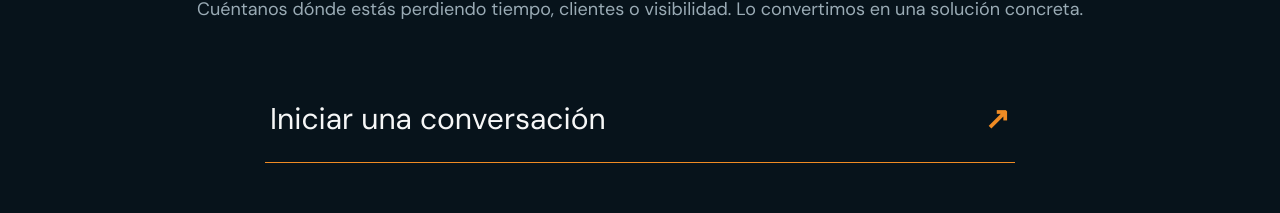
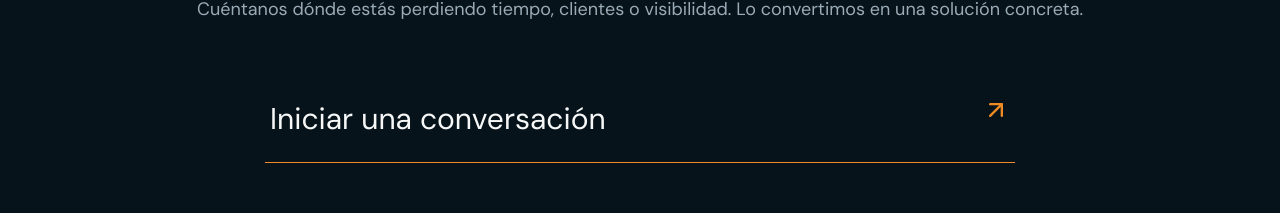
Before and after one commit to stonerootgroup/stonerootgroup.github.io, a Next.js app: page / in a window 1280 px wide. Shown: the part 5325-5538 px from the top of the page. Built offline with nearby package versions, Linux system fonts and the light colour scheme.

Commit message:
Update contact section: replace icon with ArrowUpRight for improved visual consistency

```diff
--- a/src/components/HomePage.tsx
+++ b/src/components/HomePage.tsx
@@ -62,7 +62,7 @@ export function HomePage() {
         </div>
       </section>
 
-      <section className="contact section" id="contacto"><p className="kicker">05 / CONTÁCTANOS</p><h2>¿Qué proceso, idea o problema quieres <em>mejorar?</em></h2><p>Cuéntanos dónde estás perdiendo tiempo, clientes o visibilidad. Lo convertimos en una solución concreta.</p><Link className="contact-link" href="/contact"><span>Iniciar una conversación</span><b>↗</b></Link></section>
+      <section className="contact section" id="contacto"><p className="kicker">05 / CONTÁCTANOS</p><h2>¿Qué proceso, idea o problema quieres <em>mejorar?</em></h2><p>Cuéntanos dónde estás perdiendo tiempo, clientes o visibilidad. Lo convertimos en una solución concreta.</p><Link className="contact-link" href="/contact"><span>Iniciar una conversación</span><ArrowUpRight aria-hidden="true" /></Link></section>
     </>
   );
 }
```
